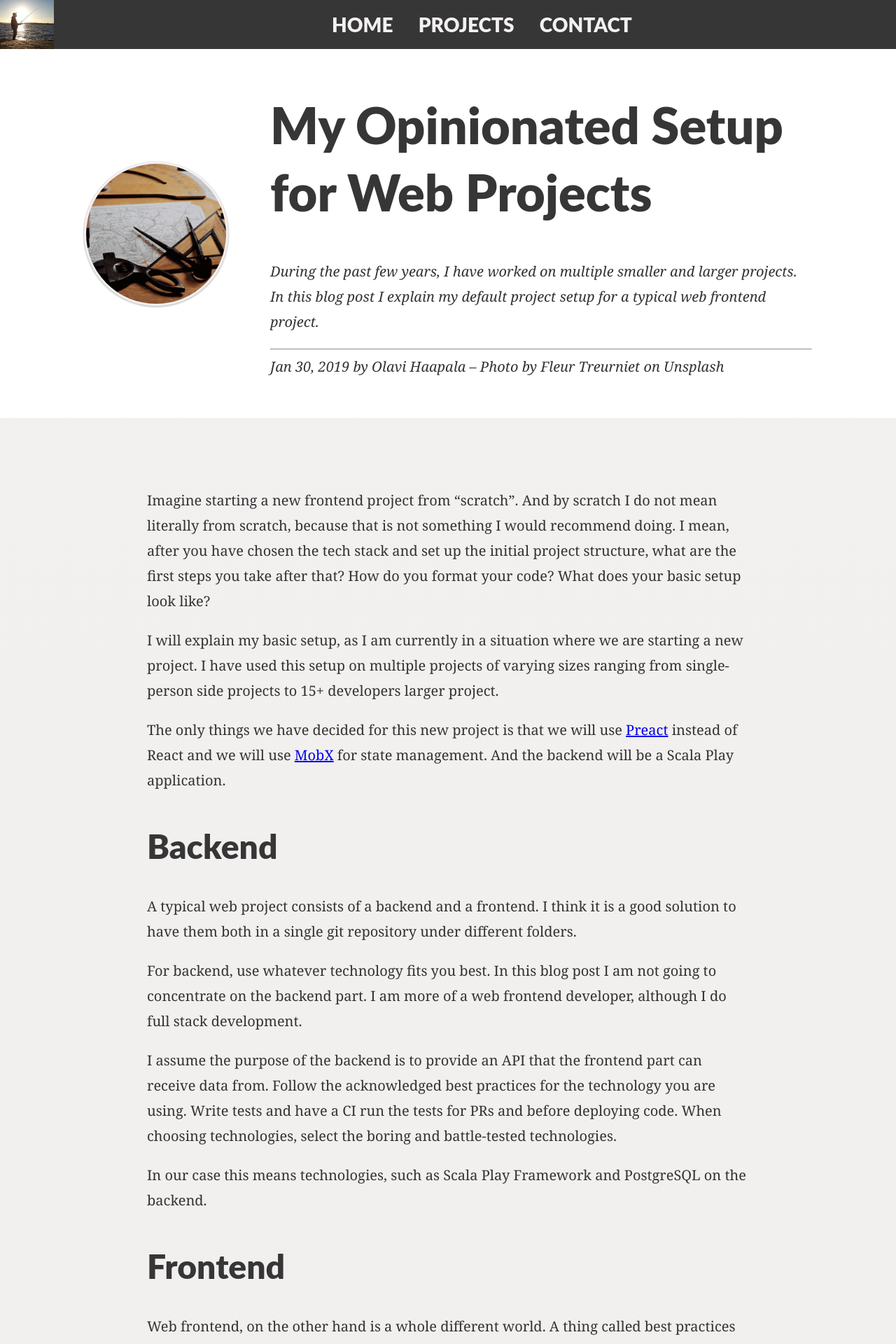
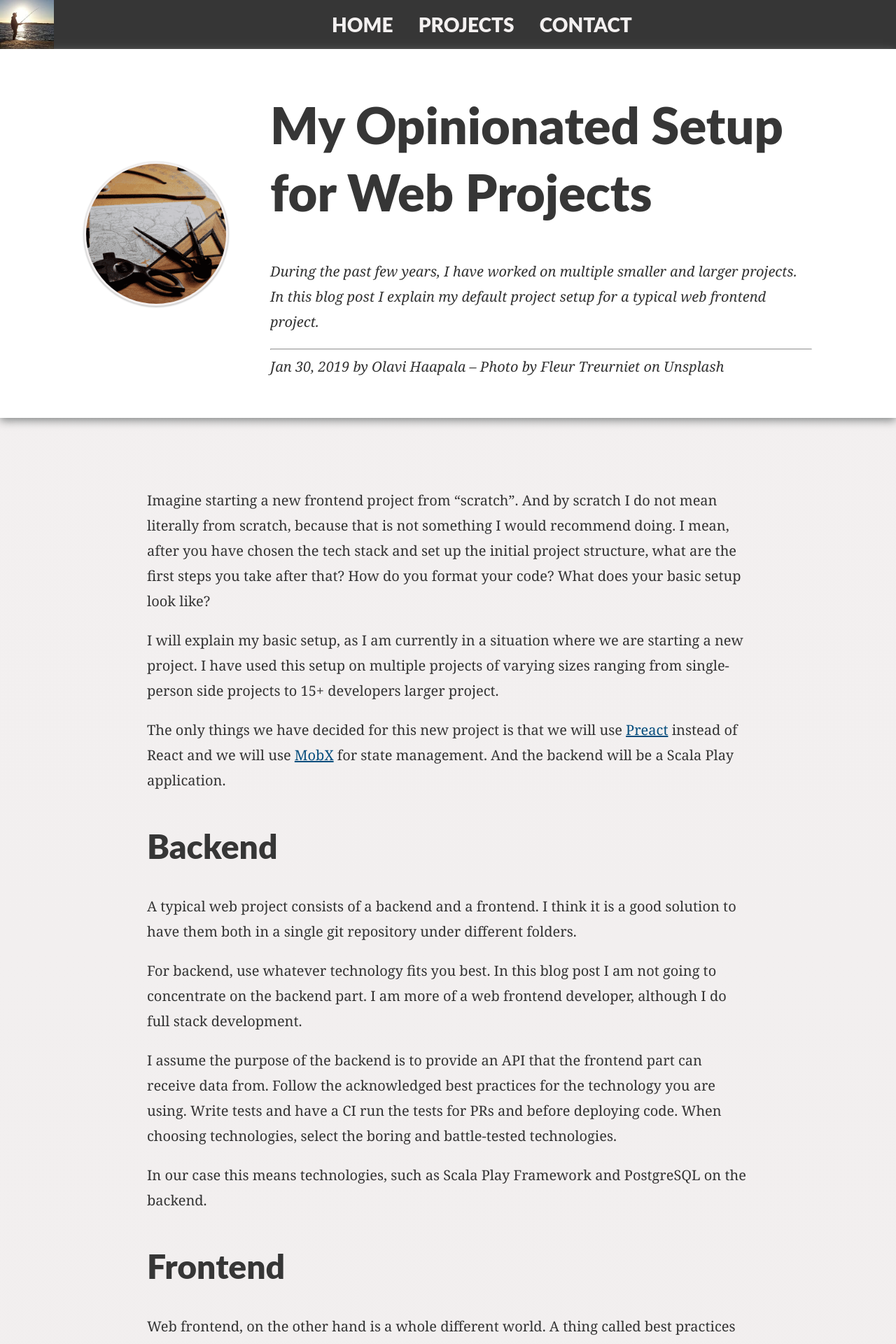
Before and after one commit to olpeh/olpeh.github.io, a Jekyll site: the page built from _posts/2019-01-30-my-opinionated-setup-for-web-projects.md, in a window 1280 px wide. Shown: the top 1920 px of the page at 70% size. Built offline with Jekyll 4.4.1, drawn with Linux system fonts in a browser that asks for light colours.

Commit message:
Styling fixes

```diff
--- a/_includes/css/main.css
+++ b/_includes/css/main.css
@@ -15,6 +15,10 @@
 
 img {
   max-width: 100%;
+}
+
+a {
+  color: #054d7d;
 }
 
 a:hover {
@@ -84,7 +88,7 @@
 
 .post-list .post .post-full-page-link {
   text-decoration: none;
-  box-shadow: 4px 4px 16px 0px rgb(134, 138, 138);
+  box-shadow: 4px 4px 12px 0px #858888;
   padding: 40px;
   display: block;
   background: white;
@@ -120,6 +124,7 @@
   background: white;
   justify-content: space-around;
   padding: 60px 120px;
+  box-shadow: 0px 4px 12px 0 #858888;
 }
 
 .post-full-page .post-header .post-title {
@@ -145,7 +150,15 @@
 article .post-content pre,
 article .post-content blockquote {
   background: white;
-  box-shadow: 4px 4px 16px 0px rgb(134, 138, 138);
+  box-shadow: 4px 4px 12px 0px #858888;
+}
+
+article .post-content code.highlighter-rouge {
+  color: #d14;
+  padding: 3px 6px 2px 6px;
+  background-color: white;
+  border-radius: 4px;
+  border: solid 1px #cccccc;
 }
 
 article .post-content pre code {
@@ -153,7 +166,24 @@
 }
 
 .post-footer {
-  margin-top: 60px;
+  background-color: #363636;
+  box-shadow: 0 9px 22px 9px #858888;
+}
+
+.post-footer .post-footer-content {
+  padding: 56px;
+  max-width: 860px;
+  margin: 0 auto;
+}
+
+
+.post-footer .post-footer-content p {
+  color: #f3f0f0;
+}
+
+.post-footer .post-footer-content a {
+  color: #ffffff;
+  font-weight: bold;
 }
 
 .posts-container ul {
@@ -161,7 +191,6 @@
 }
 
 footer {
-  border-top: thin solid #f3f3f3;
   background-color: #fafafa;
   text-align: center;
   font-family: 'Lato', 'Helvetica Neue', Helvetica, sans-serif;
--- a/_includes/css/pixyll.css
+++ b/_includes/css/pixyll.css
@@ -137,7 +137,6 @@
 .meta,
 .post-meta {
   width: auto;
-  font-size: 1rem;
   font-weight: 300;
   margin: 0;
   padding: 0.25rem 0;
--- a/_includes/post-footer.html
+++ b/_includes/post-footer.html
@@ -1,5 +1,5 @@
-<hr>
 <div class="post-footer">
+    <div class="post-footer-content">
         <p>
             If you liked this post, you might want to
             <a href="https://twitter.com/intent/tweet?original_referer={{site.url}}{{page.url}}&amp;text={{ page.title }}&amp;url={{site.url}}{{page.url}}&amp;via={{ page.author_twitter }}"
@@ -16,3 +16,4 @@
             on Twitter
         </p>
     </div>
+</div>
--- a/_layouts/post.html
+++ b/_layouts/post.html
@@ -10,8 +10,8 @@
         <section class="post-content">
           {{ content }}
         </section>
-        {% include post-footer.html %}
       </article>
     </div>
+    {% include post-footer.html %}
   </div>
 </main>
```
Lines whose indentation alone changed are shown as unchanged.
